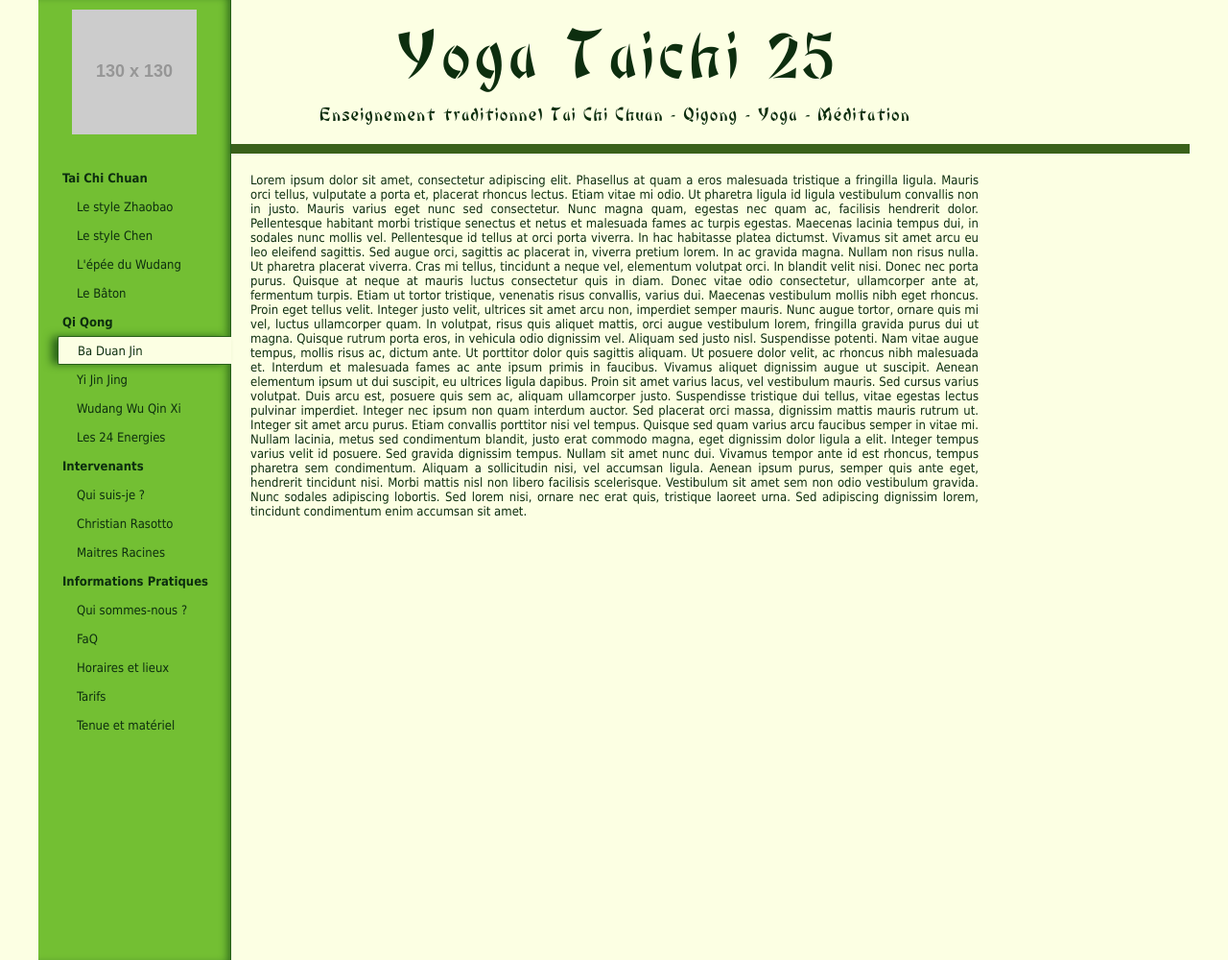
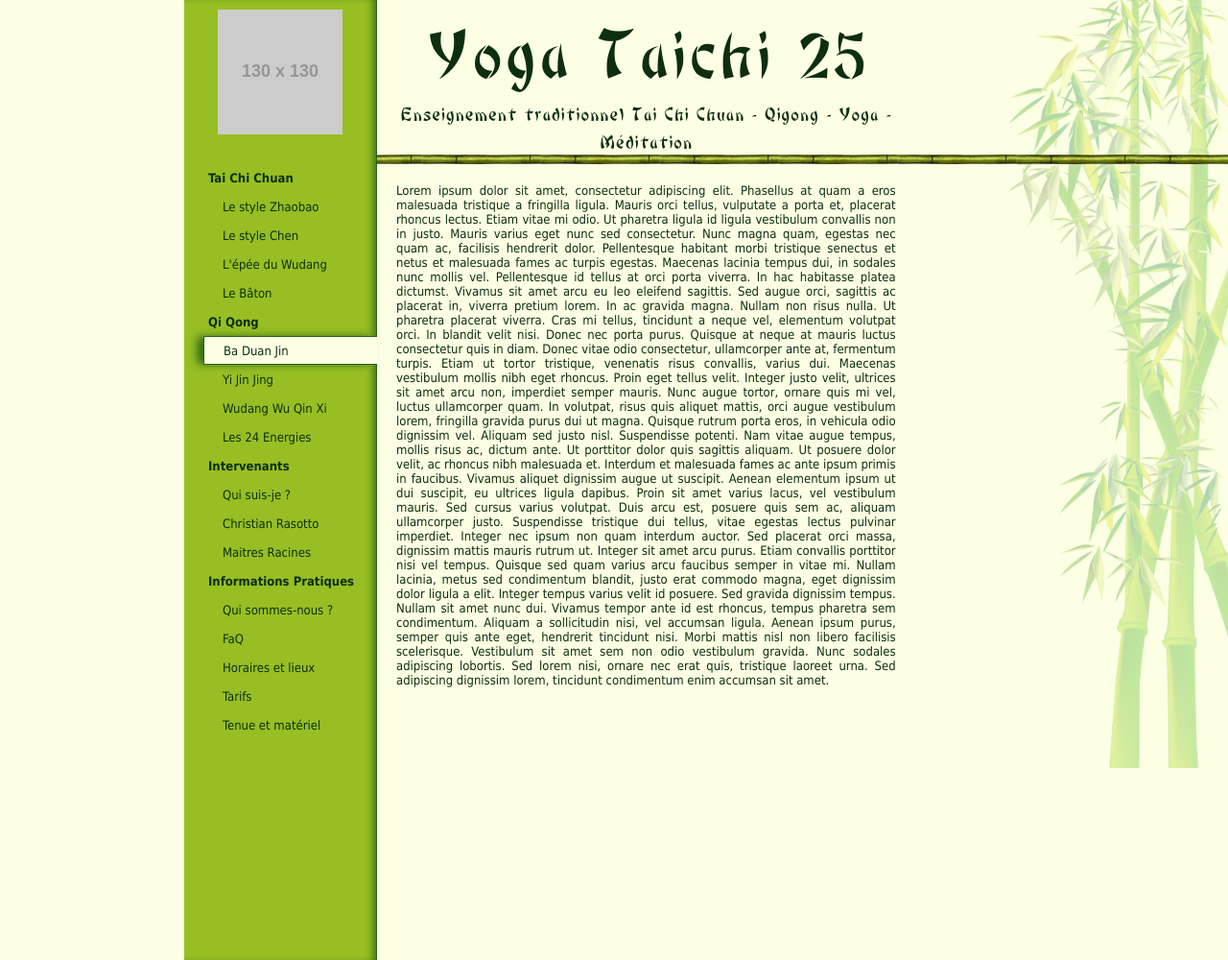
Before and after one commit to LyaSamyhka/yoga-taichi, a PHP site: page / in a window 1280 px wide. Shown: the whole page at 96% size. Run offline with PHP 8.4, Linux system fonts and the light colour scheme; grey boxes labelled with a size stand in for pictures from a placeholder-image service; some libraries are stand-ins or nearby versions.

Commit message:
new colors + images

```diff
--- a/index.php
+++ b/index.php
@@ -6,6 +6,7 @@
 		<link rel="stylesheet" href="main.css">
 	</head>
 	<body>
+            <div id="bg"><img src="side-bamboo.png"></div>
                     <div id="container">
                         <div id="menu-left">
                                 <div id="logo"><img src="http://fakeimg.pl/130x130/FCFFE3/?text=logo"></div>
@@ -32,6 +33,7 @@
 			</div>
 
                         <div id="menu-right">
+
                             <span class="rmenu-item"></span>
                             <span class="rmenu-item"></span>
                             <span class="rmenu-item"></span>
--- a/main.css
+++ b/main.css
@@ -22,24 +22,26 @@ root {
 body{margin:0;padding:0;background-color:#FCFFE3;font:13px tahoma,sans-serif;color:#0D2E0F}
 
 a{text-decoration:none;color:#0D2E0F;}
-h1{font:90px bonzai,sans-serif;margin:0 20px;display:inline-block;}
-h2{font:25px bonzai,sans-serif;margin:0 20px;display:inline-block;width:710px;}
+h1{font:90px bonzai,sans-serif;margin:0 20px;}
+h2{font:25px bonzai,sans-serif;margin:0 20px;}
 
+#bg {width:100%;height:100%;position:fixed;}
+#bg img{height:100%;opacity: 0.3;position:absolute;top:0;right:0;z-index:1}
+#container {height:1000px;margin-left:15%;background-color:#FCFFE3;z-index:0;}
 
-#container {width:1200px;height:1000px;margin:auto;background-color:#FCFFE3;}
+#header{min-height:150px;text-align:center;}
 
-#header{height:150px;text-align:center;}
+#bamboo {position:relative;height:10px;background:url('bar-bamboo10.png') repeat-x;z-index:2;width:100%;}
 
-#bamboo {   height:10px;background-color:#3A611A;}
-
-#menu-left {	float:left;background-color:#73BF33;width:200px;height:100%;border-right:1px solid #28611A;margin-right:20px;
+#menu-left {	float:left;background-color:#97BF23;width:200px;height:100%;border-right:1px solid #28611A;margin-right:20px;z-index:5;position:relative;
 		-moz-box-shadow: inset -7px 0px 10px -5px #28611A;
 		-webkit-box-shadow: inset -7px 0px 10px -5px #28611A;
 		box-shadow: inset -7px 0px 10px -5px #28611A;}
 
 #menu-left #logo{width:180px;height:150px;margin:10px;text-align: center;}
 
-#menu-right {float:right;height:100%;width:200px;margin-left:20px;}
+#menu-right {float:right;height:100%;width:30%;margin-left:20px;}
+
 
 .lmenu_item{margin-left:20px;height:20px;display:table;width:155px;padding:5px 5px 5px 20px;}
 
@@ -61,4 +63,4 @@ h2{font:25px bonzai,sans-serif;margin:0 20px;display:inline-block;width:710px;}
 .lmenu_item.vseparator{font-weight:bold;margin-left:5px;width:170px;}
 
 
-#content{padding:20px;text-align:justify;}
+#content{padding:20px;text-align:justify;position:relative;z-index:4;}
```
Also changed, not shown: bar-bamboo.png (added), bar-bamboo10.png (added), bar-bamboo20.png (added), side-bamboo.png (added).
